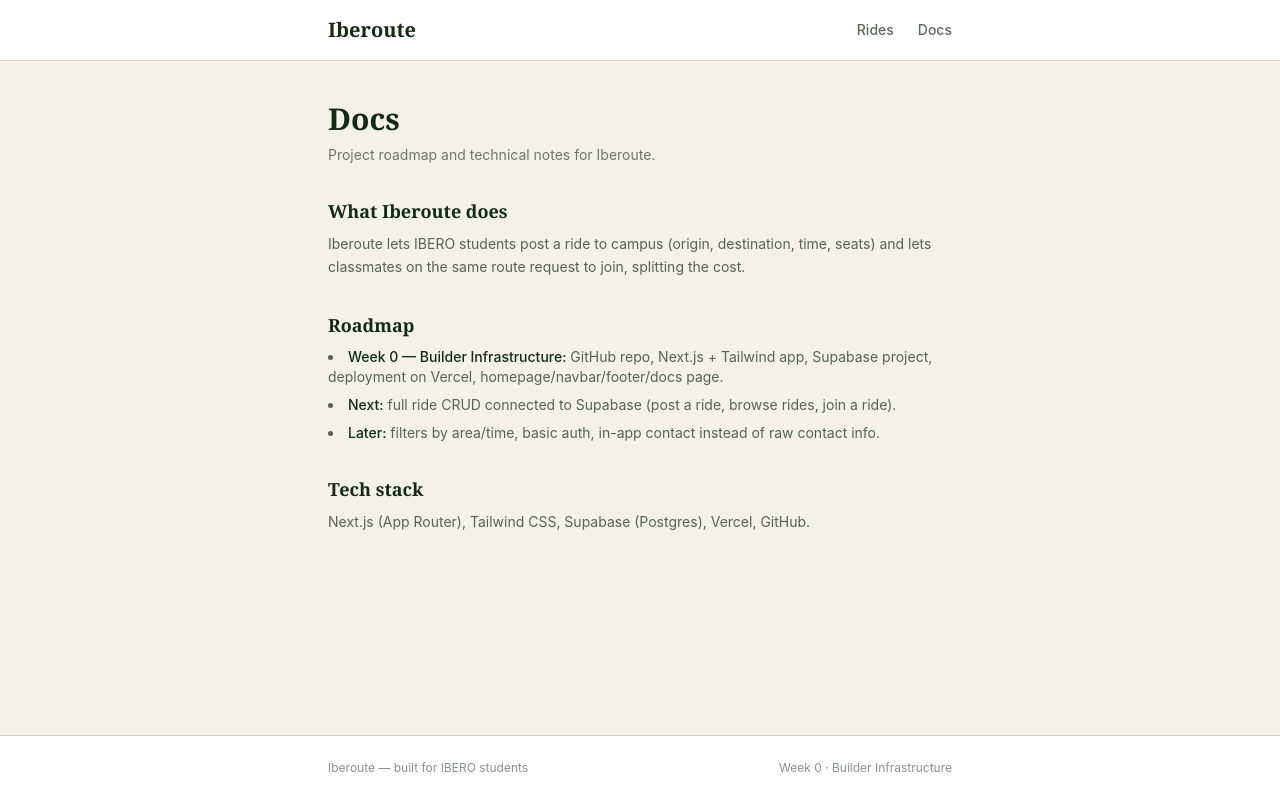
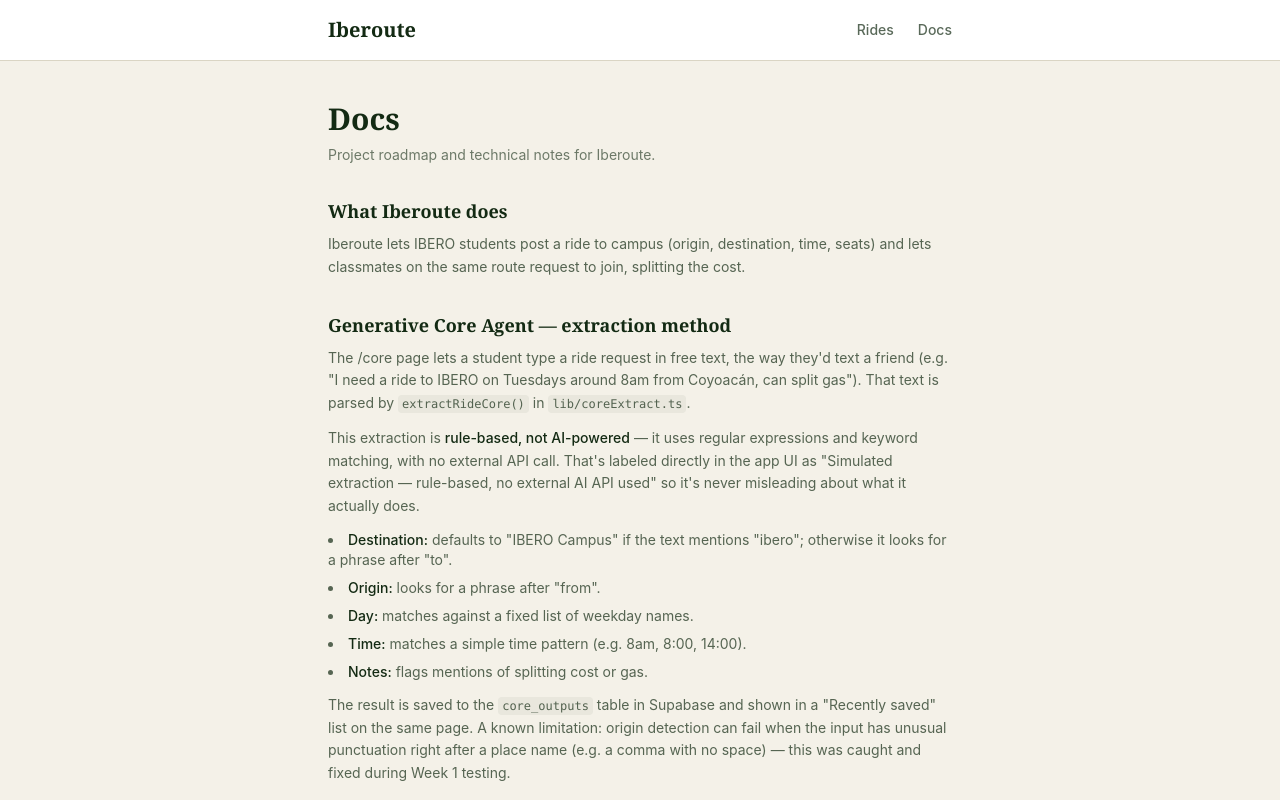
Before and after one commit to daniteran01-del/Iberoroute, a Next.js app: page /docs in a window 1280 px wide. Shown: the top 800 px of the page. Built offline with nearby package versions, Linux system fonts and the light colour scheme.

Commit message:
Update page.tsx

```diff
--- a/app/docs/page.tsx
+++ b/app/docs/page.tsx
@@ -27,6 +27,56 @@
 
         <section className="mb-8">
           <h2 className="font-display text-lg font-semibold text-ink mb-2">
+            Generative Core Agent — extraction method
+          </h2>
+          <p className="text-sm text-ink/70 leading-relaxed mb-3">
+            The /core page lets a student type a ride request in free text,
+            the way they'd text a friend (e.g. "I need a ride to IBERO on
+            Tuesdays around 8am from Coyoacán, can split gas"). That text is
+            parsed by <code className="text-xs bg-ink/5 px-1 py-0.5 rounded">extractRideCore()</code> in{" "}
+            <code className="text-xs bg-ink/5 px-1 py-0.5 rounded">lib/coreExtract.ts</code>.
+          </p>
+          <p className="text-sm text-ink/70 leading-relaxed mb-3">
+            This extraction is <span className="font-medium text-ink">rule-based, not AI-powered</span> —
+            it uses regular expressions and keyword matching, with no external
+            API call. That's labeled directly in the app UI as "Simulated
+            extraction — rule-based, no external AI API used" so it's never
+            misleading about what it actually does.
+          </p>
+          <ul className="text-sm text-ink/70 space-y-2 list-disc list-inside mb-3">
+            <li>
+              <span className="font-medium text-ink">Destination:</span>{" "}
+              defaults to "IBERO Campus" if the text mentions "ibero";
+              otherwise it looks for a phrase after "to".
+            </li>
+            <li>
+              <span className="font-medium text-ink">Origin:</span>{" "}
+              looks for a phrase after "from".
+            </li>
+            <li>
+              <span className="font-medium text-ink">Day:</span>{" "}
+              matches against a fixed list of weekday names.
+            </li>
+            <li>
+              <span className="font-medium text-ink">Time:</span>{" "}
+              matches a simple time pattern (e.g. 8am, 8:00, 14:00).
+            </li>
+            <li>
+              <span className="font-medium text-ink">Notes:</span>{" "}
+              flags mentions of splitting cost or gas.
+            </li>
+          </ul>
+          <p className="text-sm text-ink/70 leading-relaxed">
+            The result is saved to the <code className="text-xs bg-ink/5 px-1 py-0.5 rounded">core_outputs</code> table
+            in Supabase and shown in a "Recently saved" list on the same page.
+            A known limitation: origin detection can fail when the input has
+            unusual punctuation right after a place name (e.g. a comma with no
+            space) — this was caught and fixed during Week 1 testing.
+          </p>
+        </section>
+
+        <section className="mb-8">
+          <h2 className="font-display text-lg font-semibold text-ink mb-2">
             Roadmap
           </h2>
           <ul className="text-sm text-ink/70 space-y-2 list-disc list-inside">
@@ -34,6 +84,11 @@
               <span className="font-medium text-ink">Week 0 — Builder Infrastructure:</span>{" "}
               GitHub repo, Next.js + Tailwind app, Supabase project,
               deployment on Vercel, homepage/navbar/footer/docs page.
+            </li>
+            <li>
+              <span className="font-medium text-ink">Week 1 — Generative Core Agent:</span>{" "}
+              /core page with intake form, rule-based extraction, output
+              card, and Supabase save (see above).
             </li>
             <li>
               <span className="font-medium text-ink">Next:</span>{" "}
```
